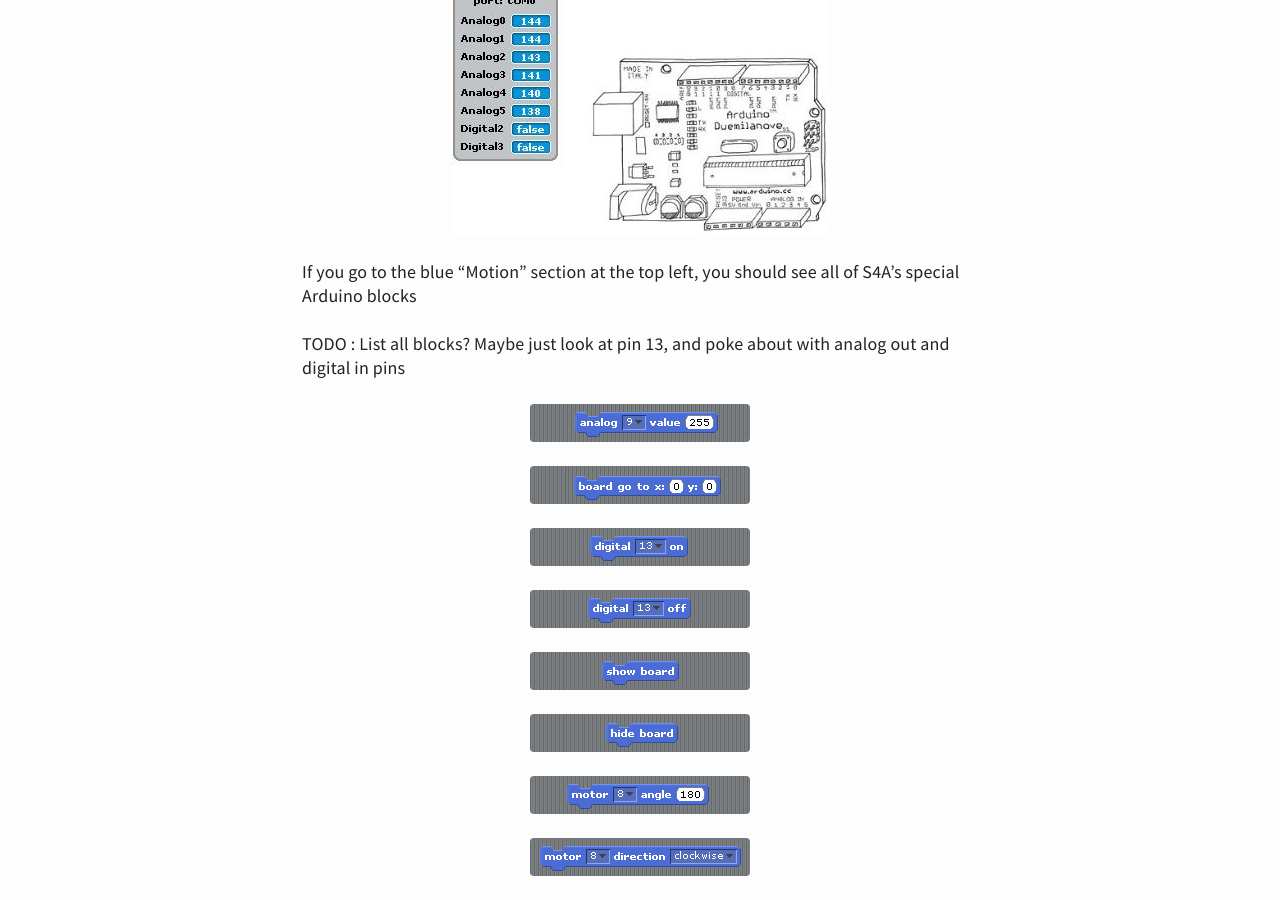
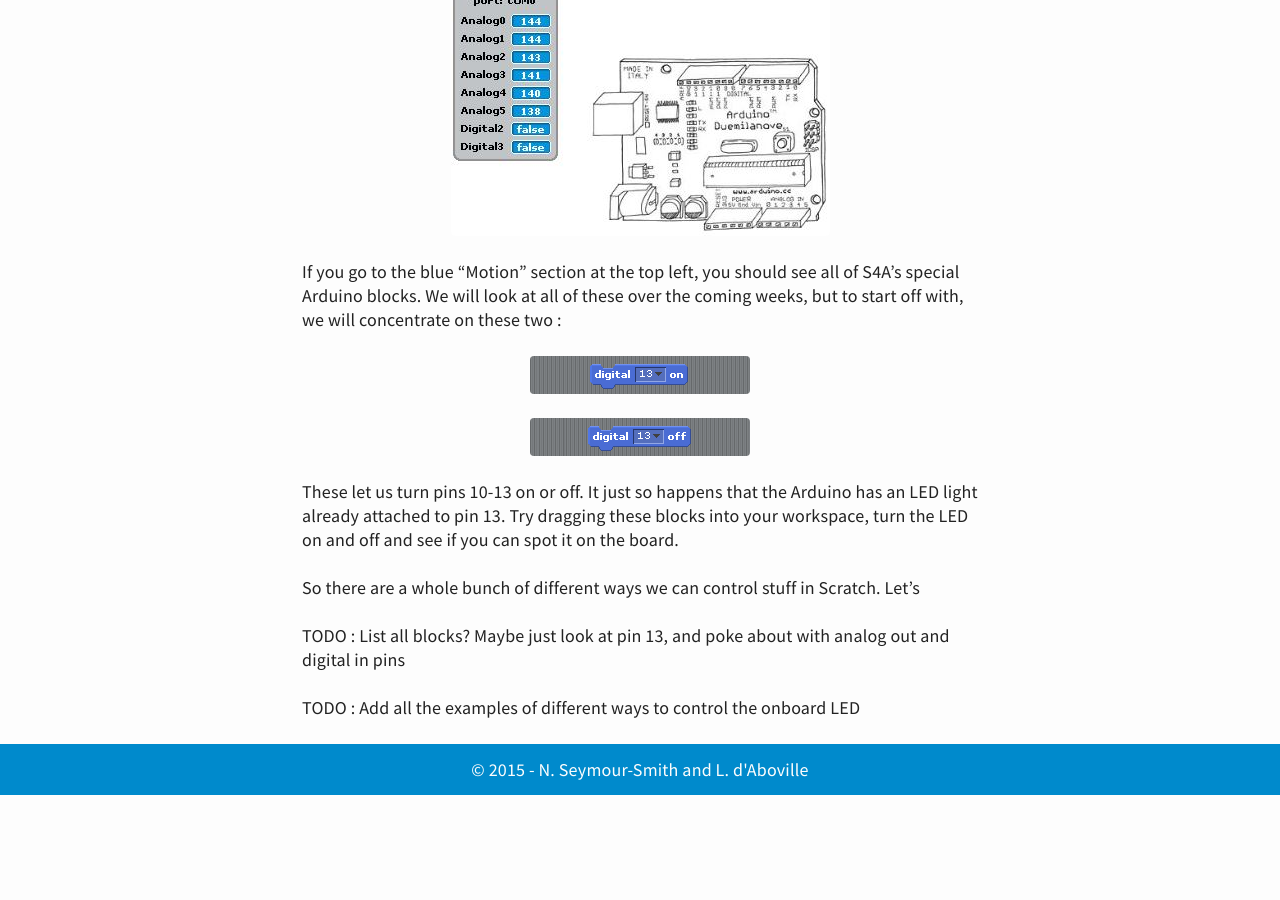
Before and after one commit to letsmake-uk/dharma-school, a Jekyll site: the page built from _posts/2015-04-30-week-1-worksheet.md, in a window 1280 px wide and 900 px high, scrolled down 1004 px. Built offline with Jekyll 4.4.1, drawn with Linux system fonts in a browser that asks for light colours; after the commit the page ends 1799 px from its top, so only the background shows below that.

Commit message:
added some stuff to worksheet

```diff
--- a/_posts/2015-04-30-week-1-worksheet.md
+++ b/_posts/2015-04-30-week-1-worksheet.md
@@ -2,9 +2,9 @@
 title: Week 1 Worksheet
 ---
 
+<a href="http://s4a.cat">Scratch 4 Arduino</a> is a custom version of scratch that makes it super easy to get up and running with Arduino programming. This worksheet is going to show you how to get set up and start making your first programs using S4A.
+
 ![S4A Logo](../img/S4A logo.png "S4A Logo")
-
-<a href="http://s4a.cat">Scratch 4 Arduino</a> is a custom version of scratch that makes it super easy to get up and running with Arduino programming. This worksheet is going to show you how to get set up and start making your first programs using S4A.
 
 For a great little introduction, check out the first 10 pages or so of <a href="http://seymoursmith.net/lesson-site/img/S4A Presentation.pdf">this presentation</a>
 
@@ -16,10 +16,18 @@ When you connect the Arduino, this should disappear and the numbers on the analo
 
 ![S4A Arduino Sprite](../img/S4ASprite.JPG "S4A Arduino Sprite")
 
-If you go to the blue "Motion" section at the top left, you should see all of S4A's special Arduino blocks
+If you go to the blue "Motion" section at the top left, you should see all of S4A's special Arduino blocks. We will look at all of these over the coming weeks, but to start off with, we will concentrate on these two :
+
+![block_digitalPinOn](../img/block_digitalPinOn.png "block_digitalPinOn")
+![block_digitalPinOff](../img/block_digitalPinOff.png "block_digitalPinOff")
+
+These let us turn pins 10-13 on or off. It just so happens that the Arduino has an LED light already attached to pin 13. Try dragging these blocks into your workspace, turn the LED on and off and see if you can spot it on the board.
+
+So there are a whole bunch of different ways we can control stuff in Scratch. Let's
 
 TODO : List all blocks? Maybe just look at pin 13, and poke about with analog out and digital in pins
 
+<!---
 ![block_analogPinValue](../img/block_analogPinValue.png "block_analogPinValue")
 ![block_boardGoTo](../img/block_boardGoTo.png "block_boardGoTo")
 ![block_digitalPinOn](../img/block_digitalPinOn.png "block_digitalPinOn")
@@ -34,5 +42,6 @@ TODO : List all blocks? Maybe just look at pin 13, and poke about with analog ou
 ![block_resumeConnection](../img/block_resumeConnection.png "block_resumeConnection")
 ![block_sensorPressed](../img/block_sensorPressed.png "block_sensorPressed")
 ![block_valueOfSensor](../img/block_valueOfSensor.png "block_valueOfSensor")
+-->
 
 TODO : Add all the examples of different ways to control the onboard LED
```
Also changed, not shown: _posts/2015-04-30-week-1-intro.md (+3 -0 lines).
